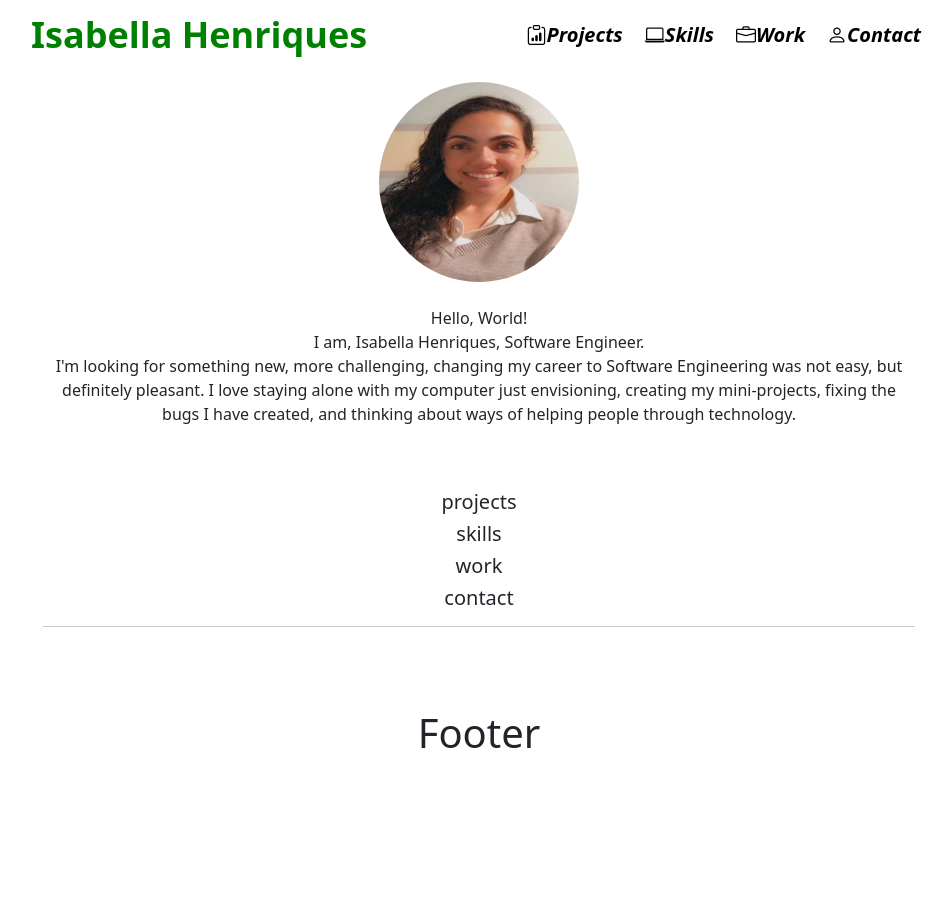
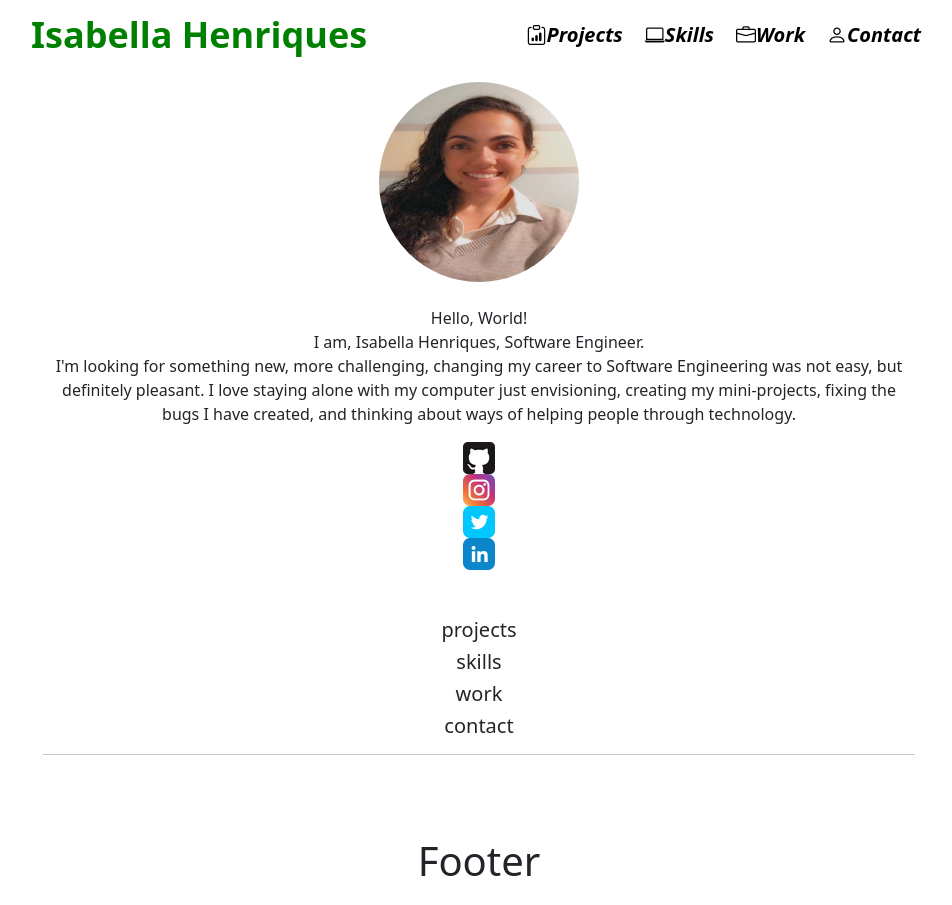
Before and after one commit to isabellagh/my-portfolio1, a React (Create React App) app: page / in a window 1280 px wide. Shown: the whole page, without its empty margins (161-1113 px from the left). Before the commit the page ends 800 px from the top, so only its background shows below. Built offline with nearby package versions, Linux system fonts and the light colour scheme.

Commit message:
contact links imported

```diff
--- a/src/components/body/about/ContactData.js
+++ b/src/components/body/about/ContactData.js
@@ -1,4 +1,4 @@
-const ContactData = [
+export const ContactData = [
     {
         platform:"Github",
         link:"https://github.com/isabellagh",
@@ -20,5 +20,3 @@ const ContactData = [
         icon: require("../../../assets/icons/linkedin.png").default,
     },
 ]
-
-export default ContactData
--- a/src/components/body/about/about.js
+++ b/src/components/body/about/about.js
@@ -1,5 +1,6 @@
 import React from "react";
 import "./about.css";
+import Contact from './contact'
 
 function about() {
   return (
@@ -24,7 +25,7 @@ function about() {
         </p>
       </div>
       <div className="about-bottom">
-        <div className="contact"></div>
+        <Contact />
       </div>
     </div>
   );
```
